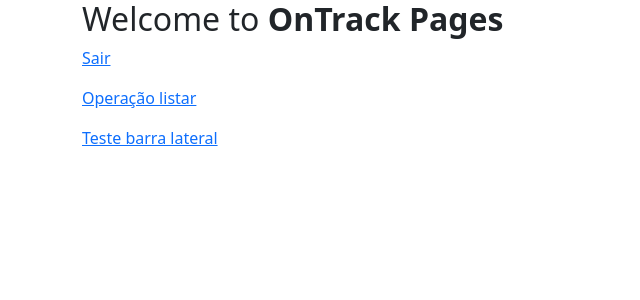
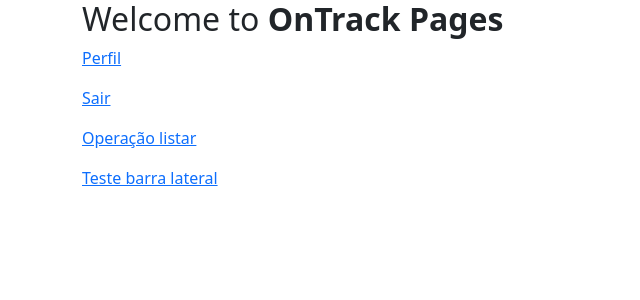
Before and after one commit to lgs2005/devProjeto2022, a Flask app: page / in a window 1280 px wide. Shown: the top 300 px of the page, without its empty margins (0-640 px from the left). Run offline with Flask 2, Linux system fonts and the light colour scheme; the visitor is signed in with stand-in values (Sample User, id 1); some libraries are stand-ins or nearby versions.

Commit message:
adicionado link para perfil

```diff
--- a/templates/inicio.html
+++ b/templates/inicio.html
@@ -7,6 +7,7 @@
             <div class="row justify-content-center align-middle">
                 <div class="col">
                     <h2>Welcome to <b>OnTrack Pages</b></h2>
+                    <p><a href="/perfil">Perfil</a></p>
                     <p><a href='/logout'>Sair</a></p>
                     <p><a href="/listar_paginas">Operação listar</a></p>
                     <p><a href="/teste_barra_lateral">Teste barra lateral</a></p>
```
